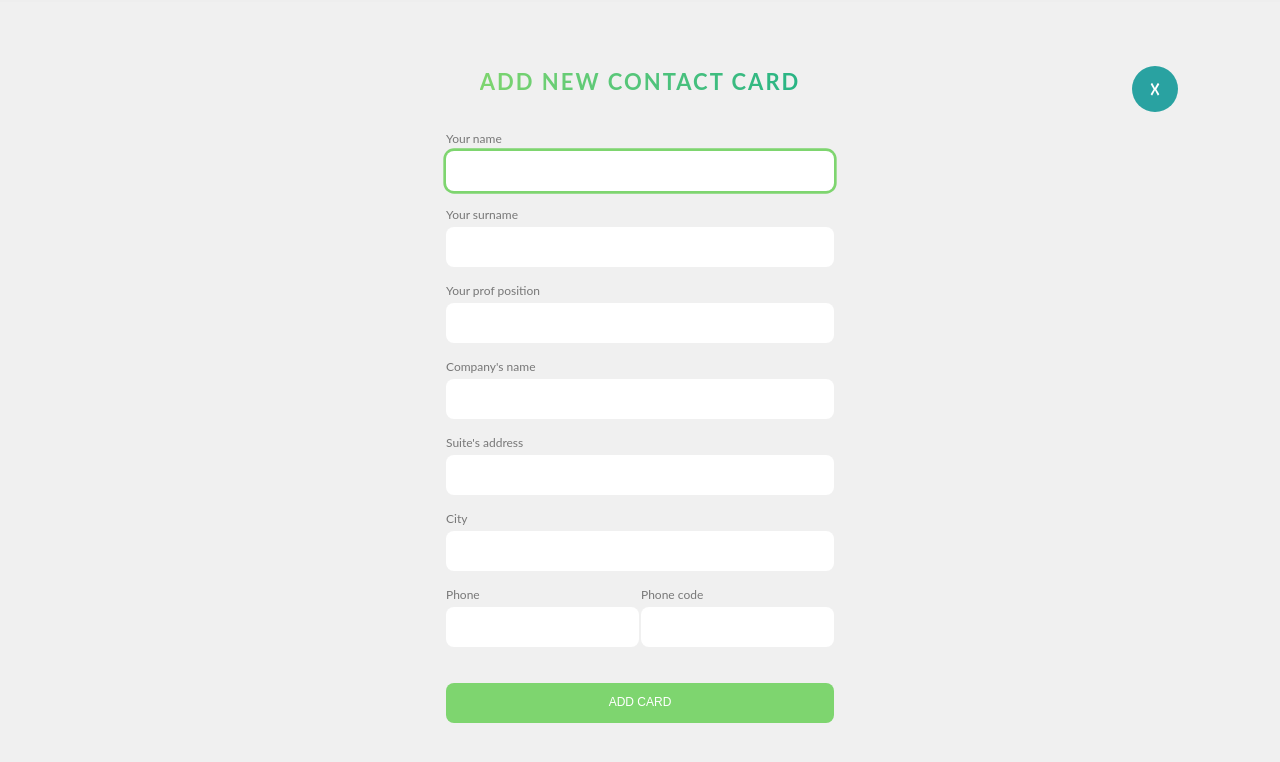
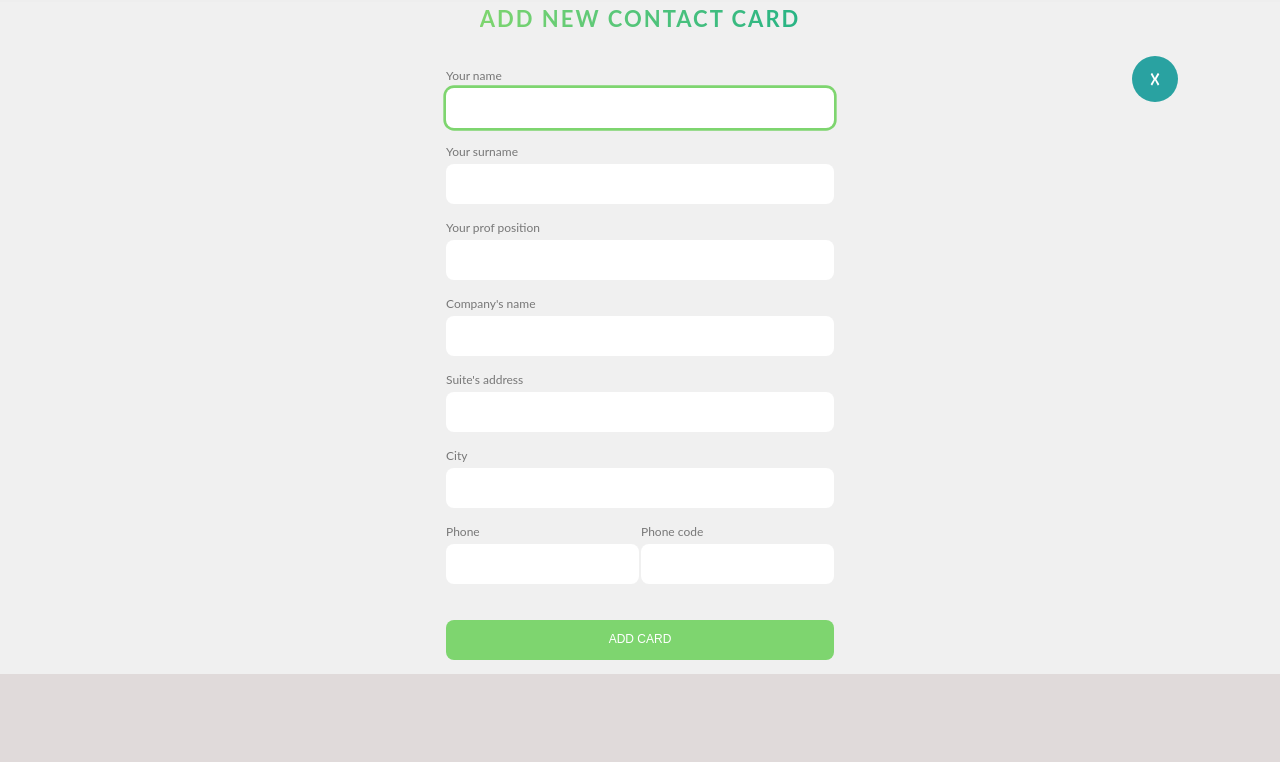
Before and after one commit to UraFIZ/trave-fan, a website built with webpack: page src/index.html in a window 1280 px wide. Both pictures are taken after a click on the picture 218 px from the left and 566 px from the top of the page. Built offline with nearby package versions, Linux system fonts and the light colour scheme.

Commit message:
get full screen

```diff
--- a/src/index.js
+++ b/src/index.js
@@ -4,6 +4,8 @@ import { cards, photos } from './api/data';
 import { getValidateField } from './form-validation';
 
 const cardsContainer = document.querySelector(".cards-container");
+
+const popup = document.querySelector(".card-form__wrapper");
 
 //form
 const form = document.querySelector("card-form");
@@ -38,6 +40,7 @@ const googleMapKey = "AIzaSyCXfhB4UjwK3C6S9B4In3sJc6w7_lsdT68";
 }
 const showAddCardPage =() => {
     cardForm.classList.add('show');
+    getPopupFullWidth();
     cardName.focus();
  };
 
@@ -323,3 +326,13 @@ function getCardsData() {
  }
 
  closeForm();
+
+
+
+ function getPopupFullWidth() {
+    const fullHeight = document.querySelector(".main-container").clientHeight;
+    const windowHeight = window.screen.height;
+
+    popup.style.height = `${fullHeight < windowHeight ? windowHeight : fullHeight+70}px`;
+
+ }
--- a/src/scss/grid/_grid.scss
+++ b/src/scss/grid/_grid.scss
@@ -4,7 +4,7 @@
     padding-left: 1.5rem;
     margin-right: auto;
     margin-left: auto;
-    height: 100vh;
+    // height: 100vh;
     text-align: center;
 }
 .cards-container {
```
